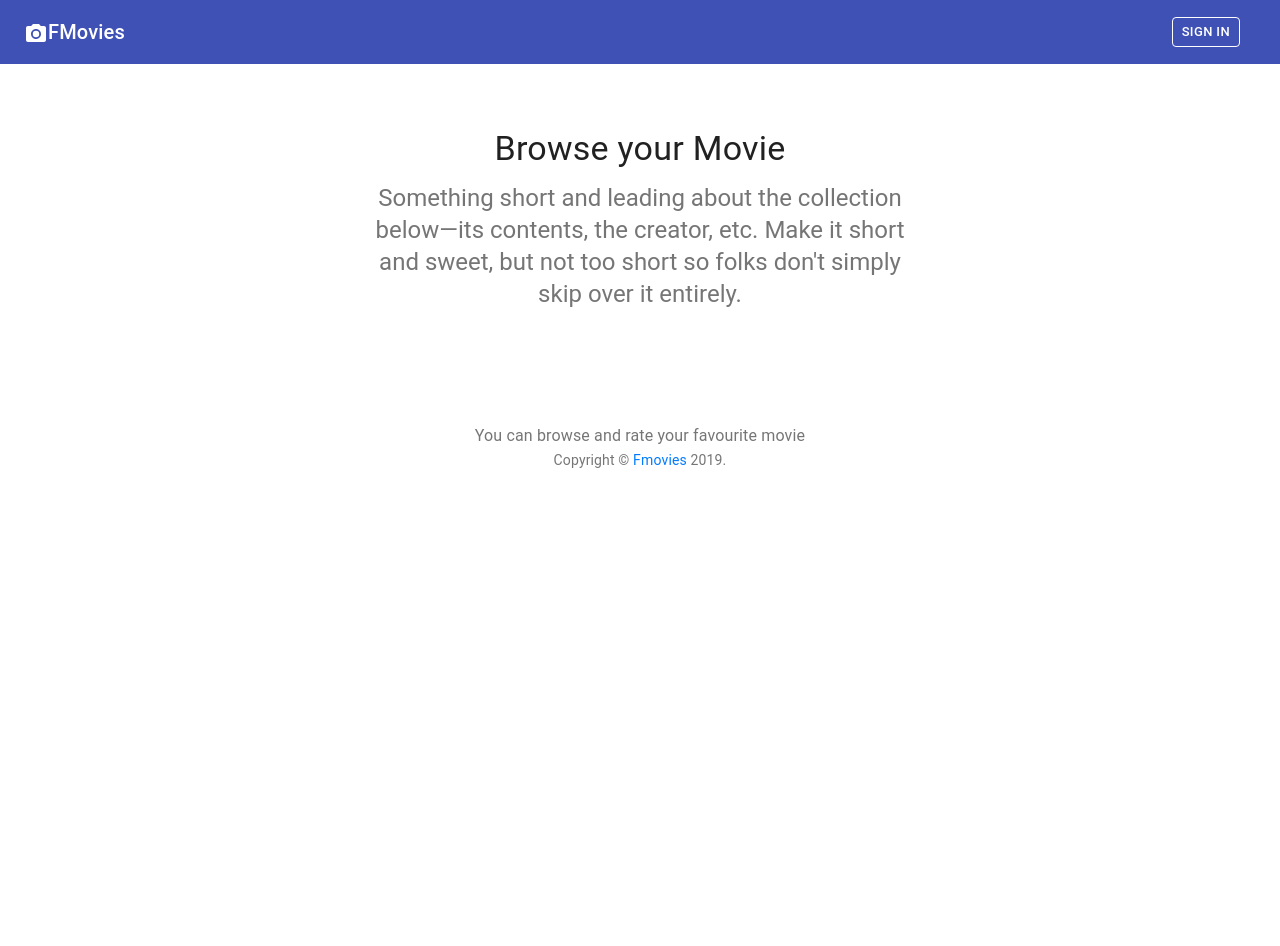
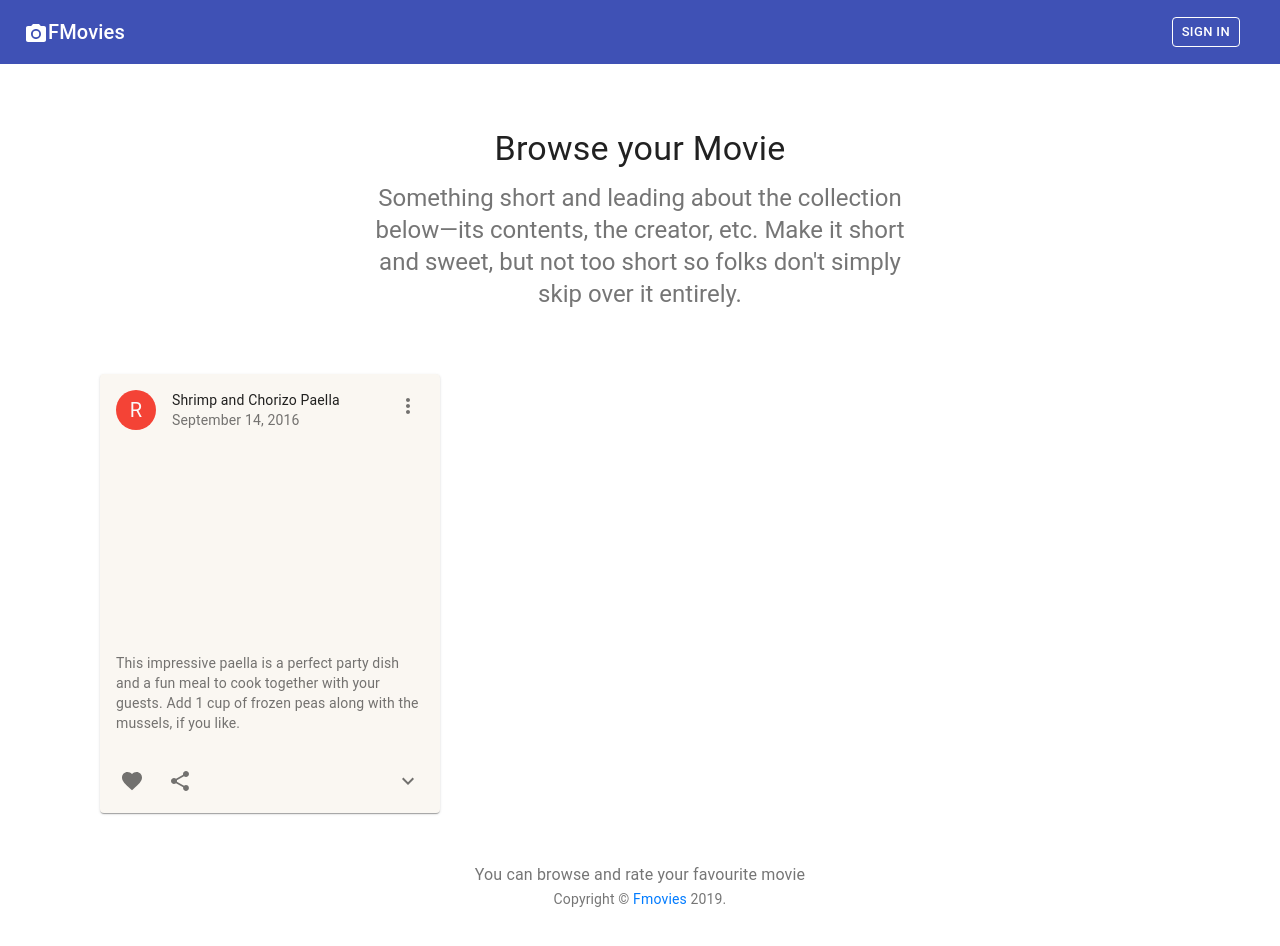
Before and after one commit to salmanx/movie_client, a React (Create React App) app: page / in a window 1280 px wide. Shown: the top 946 px of the page. Before the commit the page ends 800 px from the top, so only its background shows below. Built offline with nearby package versions, Linux system fonts and the light colour scheme; no server answers.

Commit message:
added movies component

```diff
--- /dev/null
+++ b/src/components/Movies/Movies.js
@@ -0,0 +1,136 @@
+import React from "react";
+import { makeStyles } from "@material-ui/core/styles";
+import clsx from "clsx";
+import Card from "@material-ui/core/Card";
+import CardHeader from "@material-ui/core/CardHeader";
+import CardMedia from "@material-ui/core/CardMedia";
+import CardContent from "@material-ui/core/CardContent";
+import CardActions from "@material-ui/core/CardActions";
+import Collapse from "@material-ui/core/Collapse";
+import Avatar from "@material-ui/core/Avatar";
+import IconButton from "@material-ui/core/IconButton";
+import Typography from "@material-ui/core/Typography";
+import { red } from "@material-ui/core/colors";
+import FavoriteIcon from "@material-ui/icons/Favorite";
+import ShareIcon from "@material-ui/icons/Share";
+import ExpandMoreIcon from "@material-ui/icons/ExpandMore";
+import MoreVertIcon from "@material-ui/icons/MoreVert";
+
+const useStyles = makeStyles(theme => ({
+  card: {
+    maxWidth: 345,
+    backgroundColor: "#FAF7F2"
+  },
+  media: {
+    height: 0,
+    paddingTop: "56.25%" // 16:9
+  },
+  expand: {
+    transform: "rotate(0deg)",
+    marginLeft: "auto",
+    transition: theme.transitions.create("transform", {
+      duration: theme.transitions.duration.shortest
+    })
+  },
+  expandOpen: {
+    transform: "rotate(180deg)"
+  },
+  avatar: {
+    backgroundColor: red[500]
+  }
+}));
+
+export default function Movies() {
+  const classes = useStyles();
+  const [expanded, setExpanded] = React.useState(false);
+
+  const handleExpandClick = () => {
+    setExpanded(!expanded);
+  };
+
+  return (
+    <div className="container">
+      <div className="col-4">
+        <Card className={classes.card}>
+          <CardHeader
+            avatar={
+              <Avatar aria-label="recipe" className={classes.avatar}>
+                R
+              </Avatar>
+            }
+            action={
+              <IconButton aria-label="settings">
+                <MoreVertIcon />
+              </IconButton>
+            }
+            title="Shrimp and Chorizo Paella"
+            subheader="September 14, 2016"
+          />
+          <CardMedia
+            className={classes.media}
+            src="https://avatars1.githubusercontent.com/u/3165635?s=460&v=4"
+            title="Paella dish"
+          />
+          <CardContent>
+            <Typography variant="body2" color="textSecondary" component="p">
+              This impressive paella is a perfect party dish and a fun meal to
+              cook together with your guests. Add 1 cup of frozen peas along
+              with the mussels, if you like.
+            </Typography>
+          </CardContent>
+          <CardActions disableSpacing>
+            <IconButton aria-label="add to favorites">
+              <FavoriteIcon />
+            </IconButton>
+            <IconButton aria-label="share">
+              <ShareIcon />
+            </IconButton>
+            <IconButton
+              className={clsx(classes.expand, {
+                [classes.expandOpen]: expanded
+              })}
+              onClick={handleExpandClick}
+              aria-expanded={expanded}
+              aria-label="show more"
+            >
+              <ExpandMoreIcon />
+            </IconButton>
+          </CardActions>
+          <Collapse in={expanded} timeout="auto" unmountOnExit>
+            <CardContent>
+              <Typography paragraph>Method:</Typography>
+              <Typography paragraph>
+                Heat 1/2 cup of the broth in a pot until simmering, add saffron
+                and set aside for 10 minutes.
+              </Typography>
+              <Typography paragraph>
+                Heat oil in a (14- to 16-inch) paella pan or a large, deep
+                skillet over medium-high heat. Add chicken, shrimp and chorizo,
+                and cook, stirring occasionally until lightly browned, 6 to 8
+                minutes. Transfer shrimp to a large plate and set aside, leaving
+                chicken and chorizo in the pan. Add pimentón, bay leaves,
+                garlic, tomatoes, onion, salt and pepper, and cook, stirring
+                often until thickened and fragrant, about 10 minutes. Add
+                saffron broth and remaining 4 1/2 cups chicken broth; bring to a
+                boil.
+              </Typography>
+              <Typography paragraph>
+                Add rice and stir very gently to distribute. Top with artichokes
+                and peppers, and cook without stirring, until most of the liquid
+                is absorbed, 15 to 18 minutes. Reduce heat to medium-low, add
+                reserved shrimp and mussels, tucking them down into the rice,
+                and cook again without stirring, until mussels have opened and
+                rice is just tender, 5 to 7 minutes more. (Discard any mussels
+                that don’t open.)
+              </Typography>
+              <Typography>
+                Set aside off of the heat to let rest for 10 minutes, and then
+                serve.
+              </Typography>
+            </CardContent>
+          </Collapse>
+        </Card>
+      </div>
+    </div>
+  );
+}
--- a/src/components/auth/Signin.js
+++ b/src/components/auth/Signin.js
@@ -1,6 +1,5 @@
 import React from "react";
 import PropTypes from "prop-types";
-
 import { Link } from "react-router-dom";
 import Avatar from "@material-ui/core/Avatar";
 import Button from "@material-ui/core/Button";
--- a/src/components/home/Home.js
+++ b/src/components/home/Home.js
@@ -1,5 +1,6 @@
 import React, { Component } from "react";
 import Banner from "./Banner";
+import Movies from "../Movies/Movies";
 import styled from "styled-components";
 
 export default class Home extends Component {
@@ -8,6 +9,7 @@
       <HomeWrapper>
         <div>
           <Banner />
+          <Movies />
         </div>
       </HomeWrapper>
     );
--- a/src/components/layouts/Navbar.js
+++ b/src/components/layouts/Navbar.js
@@ -61,10 +61,8 @@
               color="inherit"
               noWrap
             >
-              <Link to="/" className={classes.link}>
-                <CameraIcon className={classes.icon} />
-                FMovies
-              </Link>
+              <CameraIcon className={classes.icon} />
+              FMovies
             </Typography>
 
             {auth && (
--- a/src/index.css
+++ b/src/index.css
@@ -0,0 +1,6 @@
+body {
+  background: #faf7f2;
+  font-family: "Roboto", sans-serif;
+  font-size: 14px;
+  font-weight: 400;
+}
```
